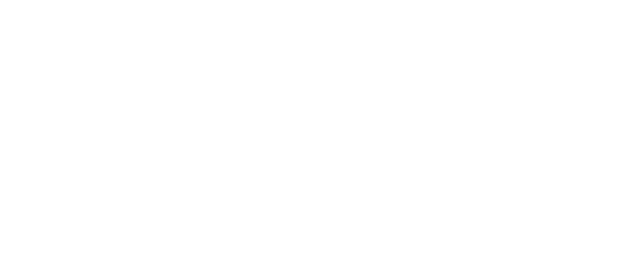
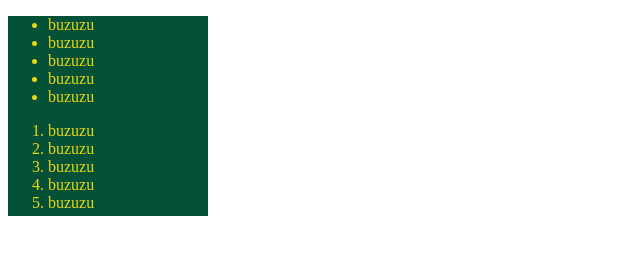
Before and after one commit to TeklaChaphidze/test1, a plain HTML site: page index.html in a window 1280 px wide. Shown: the whole page, without its empty margins (0-640 px from the left). Drawn offline with Linux system fonts and the light colour scheme.

Commit message:
Updated index.html with new changes

```diff
--- a/index.html
+++ b/index.html
@@ -5,7 +5,33 @@
     <meta name="viewport" content="width=device-width, initial-scale=1.0">
     <title>Document</title>
 </head>
+<style>
+    div{
+        width: 200px;
+        height: 200px;
+        background-color: rgb(4, 81, 55);
+    }
+    li{
+        color: rgb(233, 216, 20);
+    }
+</style>
 <body>
+    <div>
+        <ul>
+            <li>buzuzu</li>
+            <li>buzuzu</li>
+            <li>buzuzu</li>
+            <li>buzuzu</li>
+            <li>buzuzu</li>
+        </ul>
+        <ol>
+            <li>buzuzu</li>
+            <li>buzuzu</li>
+            <li>buzuzu</li>
+            <li>buzuzu</li>
+            <li>buzuzu</li>
+        </ol>
+    </div>
 
 </body>
 </html>
```
